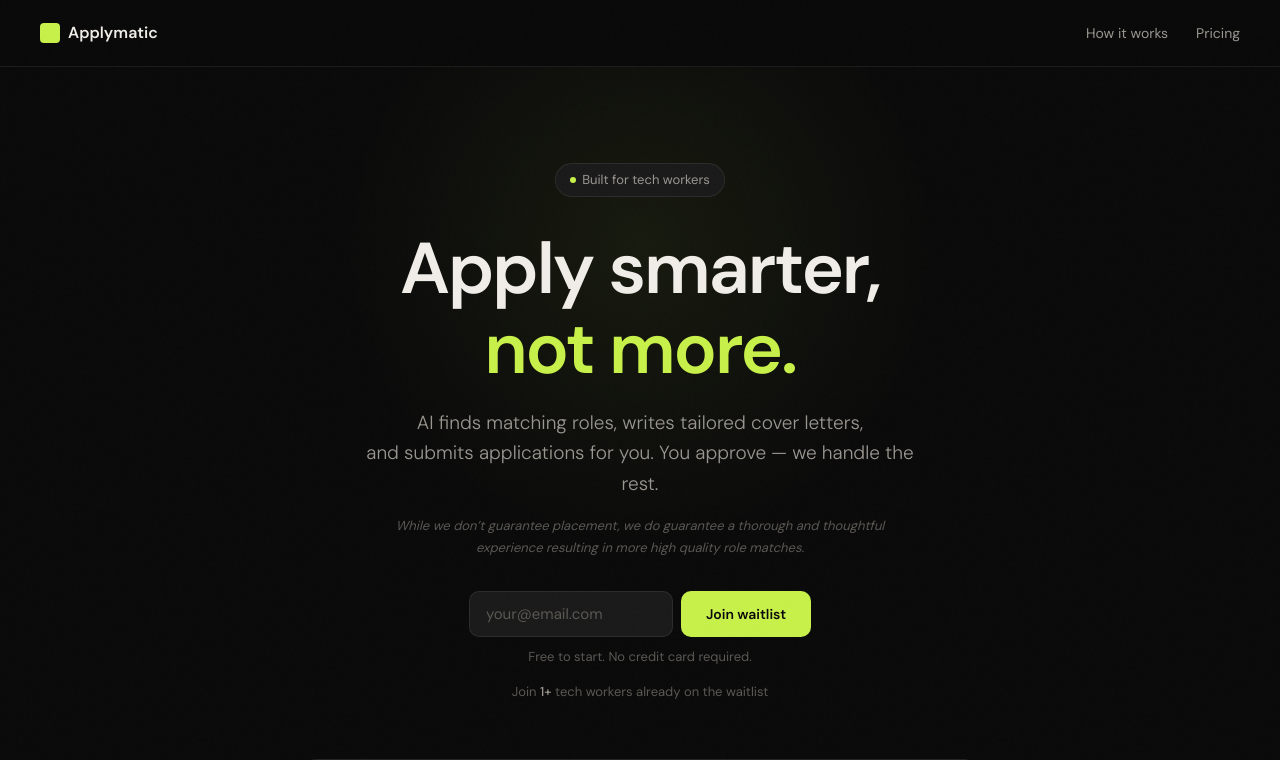
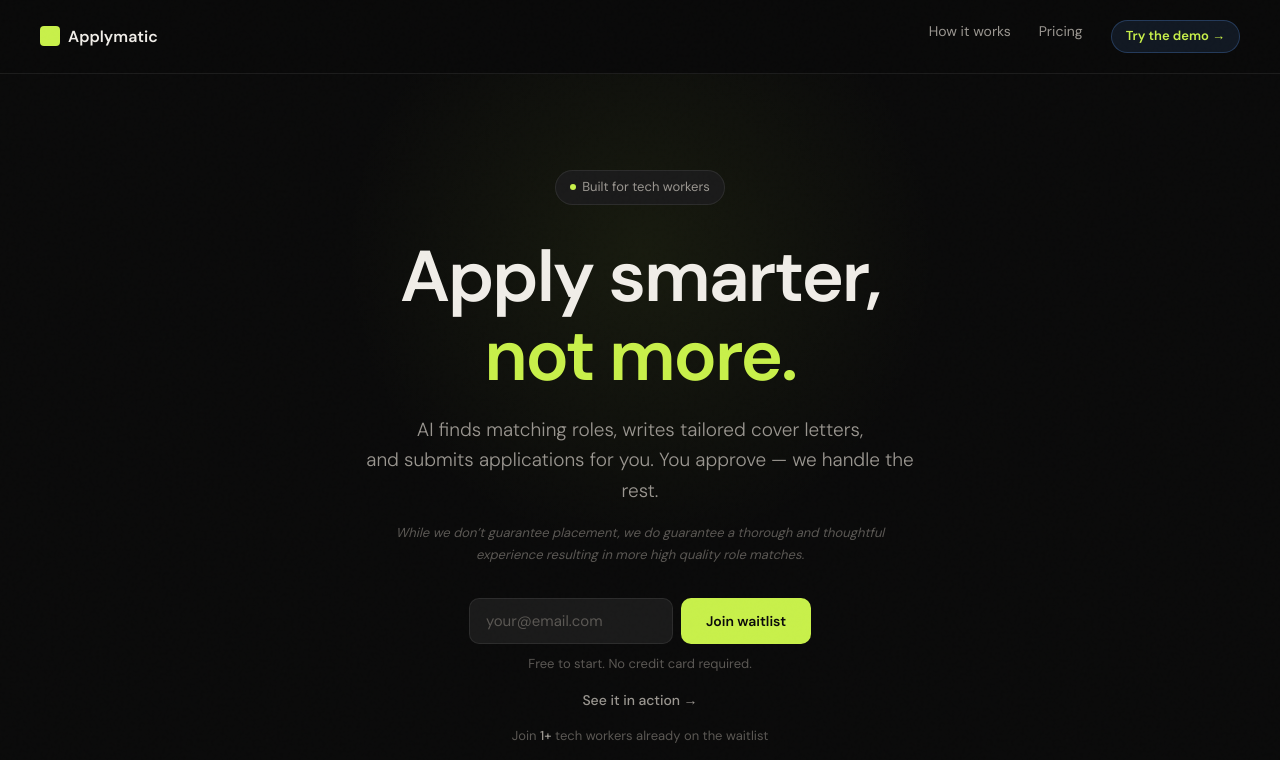
Before and after one commit to jporteur/applymatic, a Next.js app: page / in a window 1280 px wide. Shown: the top 760 px of the page. Built offline with nearby package versions, Linux system fonts and the light colour scheme; no server answers; the database is empty.

Commit message:
Link landing page and demo

```diff
--- a/app/demo/page.tsx
+++ b/app/demo/page.tsx
@@ -441,7 +441,10 @@ export default function DemoPage() {
   return (
     <div className={styles.page}>
       <div className={styles.topBar}>
-        <div className={styles.logo}>Applymatic</div>
+        <div className={styles.topBarLeft}>
+          <a href="/" className={styles.backToSite}>← applymatic</a>
+          <div className={styles.logo}>Demo</div>
+        </div>
         <div className={styles.demoTag}>Live Demo</div>
       </div>
 
--- a/app/page.module.css
+++ b/app/page.module.css
@@ -4,7 +4,7 @@
   flex-direction: column;
 }
 
-/* ── NAV ─────────────────────────────────────────────── */
+/* â”€â”€ NAV â”€â”€â”€â”€â”€â”€â”€â”€â”€â”€â”€â”€â”€â”€â”€â”€â”€â”€â”€â”€â”€â”€â”€â”€â”€â”€â”€â”€â”€â”€â”€â”€â”€â”€â”€â”€â”€â”€â”€â”€â”€â”€â”€â”€â”€â”€â”€ */
 .nav {
   display: flex;
   align-items: center;
@@ -50,7 +50,24 @@
 
 .navLinks a:hover { color: var(--text); }
 
-/* ── HERO ─────────────────────────────────────────────── */
+.navDemoLink {
+  font-size: 13px !important;
+  font-weight: 600 !important;
+  color: var(--accent) !important;
+  background: rgba(92, 158, 255, 0.1);
+  border: 1px solid rgba(92, 158, 255, 0.25);
+  padding: 5px 14px;
+  border-radius: 20px;
+  transition: background 0.2s, border-color 0.2s !important;
+}
+
+.navDemoLink:hover {
+  background: rgba(92, 158, 255, 0.18) !important;
+  border-color: rgba(92, 158, 255, 0.45) !important;
+  color: var(--accent) !important;
+}
+
+/* â”€â”€ HERO â”€â”€â”€â”€â”€â”€â”€â”€â”€â”€â”€â”€â”€â”€â”€â”€â”€â”€â”€â”€â”€â”€â”€â”€â”€â”€â”€â”€â”€â”€â”€â”€â”€â”€â”€â”€â”€â”€â”€â”€â”€â”€â”€â”€â”€â”€â”€ */
 .hero {
   display: flex;
   flex-direction: column;
@@ -126,6 +143,25 @@
 .desktopBreak { display: none; }
 @media (min-width: 640px) { .desktopBreak { display: block; } }
 
+.heroActions {
+  display: flex;
+  flex-direction: column;
+  align-items: center;
+  gap: 14px;
+}
+
+.demoBtn {
+  font-size: 14px;
+  font-weight: 500;
+  color: var(--text-2);
+  text-decoration: none;
+  transition: color 0.2s;
+}
+
+.demoBtn:hover {
+  color: var(--text);
+}
+
 .socialProof {
   font-size: 13px;
   color: var(--text-3);
@@ -171,7 +207,7 @@
   flex-shrink: 0;
 }
 
-/* ── SECTIONS ─────────────────────────────────────────── */
+/* â”€â”€ SECTIONS â”€â”€â”€â”€â”€â”€â”€â”€â”€â”€â”€â”€â”€â”€â”€â”€â”€â”€â”€â”€â”€â”€â”€â”€â”€â”€â”€â”€â”€â”€â”€â”€â”€â”€â”€â”€â”€â”€â”€â”€â”€â”€â”€ */
 .section {
   padding: 96px 24px;
   max-width: 960px;
@@ -197,7 +233,7 @@
   margin-bottom: 48px;
 }
 
-/* ── BEFORE / AFTER ───────────────────────────────────── */
+/* â”€â”€ BEFORE / AFTER â”€â”€â”€â”€â”€â”€â”€â”€â”€â”€â”€â”€â”€â”€â”€â”€â”€â”€â”€â”€â”€â”€â”€â”€â”€â”€â”€â”€â”€â”€â”€â”€â”€â”€â”€â”€â”€ */
 .beforeAfter {
   display: grid;
   grid-template-columns: 1fr 40px 1fr;
@@ -270,7 +306,7 @@
   border-radius: 2px;
 }
 
-/* ── STEPS ────────────────────────────────────────────── */
+/* â”€â”€ STEPS â”€â”€â”€â”€â”€â”€â”€â”€â”€â”€â”€â”€â”€â”€â”€â”€â”€â”€â”€â”€â”€â”€â”€â”€â”€â”€â”€â”€â”€â”€â”€â”€â”€â”€â”€â”€â”€â”€â”€â”€â”€â”€â”€â”€â”€â”€ */
 .steps {
   display: grid;
   grid-template-columns: repeat(auto-fit, minmax(200px, 1fr));
@@ -310,7 +346,7 @@
   line-height: 1.6;
 }
 
-/* ── FEATURES ─────────────────────────────────────────── */
+/* â”€â”€ FEATURES â”€â”€â”€â”€â”€â”€â”€â”€â”€â”€â”€â”€â”€â”€â”€â”€â”€â”€â”€â”€â”€â”€â”€â”€â”€â”€â”€â”€â”€â”€â”€â”€â”€â”€â”€â”€â”€â”€â”€â”€â”€â”€â”€ */
 .featuresGrid {
   display: grid;
   grid-template-columns: repeat(auto-fit, minmax(260px, 1fr));
@@ -354,7 +390,7 @@
   line-height: 1.5;
 }
 
-/* ── PRICING ──────────────────────────────────────────── */
+/* â”€â”€ PRICING â”€â”€â”€â”€â”€â”€â”€â”€â”€â”€â”€â”€â”€â”€â”€â”€â”€â”€â”€â”€â”€â”€â”€â”€â”€â”€â”€â”€â”€â”€â”€â”€â”€â”€â”€â”€â”€â”€â”€â”€â”€â”€â”€â”€ */
 .pricingGrid {
   display: grid;
   grid-template-columns: repeat(auto-fit, minmax(220px, 1fr));
@@ -427,7 +463,7 @@
   text-align: center;
 }
 
-/* ── BOTTOM CTA ───────────────────────────────────────── */
+/* â”€â”€ BOTTOM CTA â”€â”€â”€â”€â”€â”€â”€â”€â”€â”€â”€â”€â”€â”€â”€â”€â”€â”€â”€â”€â”€â”€â”€â”€â”€â”€â”€â”€â”€â”€â”€â”€â”€â”€â”€â”€â”€â”€â”€â”€â”€ */
 .ctaSection {
   padding: 96px 24px;
   display: flex;
@@ -459,7 +495,7 @@
   margin-bottom: 36px;
 }
 
-/* ── FOOTER ───────────────────────────────────────────── */
+/* â”€â”€ FOOTER â”€â”€â”€â”€â”€â”€â”€â”€â”€â”€â”€â”€â”€â”€â”€â”€â”€â”€â”€â”€â”€â”€â”€â”€â”€â”€â”€â”€â”€â”€â”€â”€â”€â”€â”€â”€â”€â”€â”€â”€â”€â”€â”€â”€â”€ */
 .footer {
   padding: 32px 40px;
   border-top: 1px solid var(--border);
@@ -489,7 +525,7 @@
 
 .footerNote a:hover { color: var(--accent); }
 
-/* ── RESPONSIVE ───────────────────────────────────────── */
+/* â”€â”€ RESPONSIVE â”€â”€â”€â”€â”€â”€â”€â”€â”€â”€â”€â”€â”€â”€â”€â”€â”€â”€â”€â”€â”€â”€â”€â”€â”€â”€â”€â”€â”€â”€â”€â”€â”€â”€â”€â”€â”€â”€â”€â”€â”€ */
 @media (max-width: 640px) {
   .nav { padding: 16px 20px; }
   .navLinks { display: none; }
--- a/app/page.tsx
+++ b/app/page.tsx
@@ -68,6 +68,7 @@ export default async function Home() {
         <div className={styles.navLinks}>
           <a href="#how-it-works">How it works</a>
           <a href="#pricing">Pricing</a>
+          <a href="/demo" className={styles.navDemoLink}>Try the demo →</a>
         </div>
       </nav>
 
@@ -93,8 +94,9 @@ export default async function Home() {
           experience resulting in more high quality role matches.
         </p>
 
-        <div className="animate-fade-up delay-4">
+        <div className={`${styles.heroActions} animate-fade-up delay-4`}>
           <WaitlistForm />
+          <a href="/demo" className={styles.demoBtn}>See it in action →</a>
         </div>
 
         <p className={`${styles.socialProof} animate-fade-up delay-5`}>
```
Also changed, not shown: app/demo/demo.module.css (+34 -16 lines).
